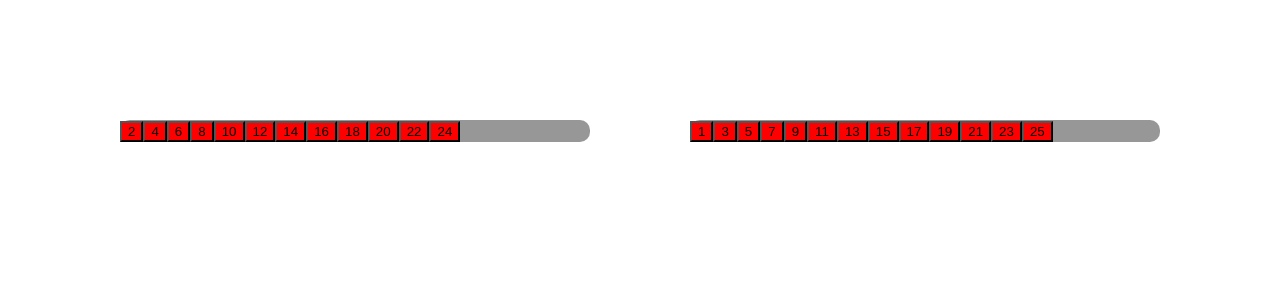
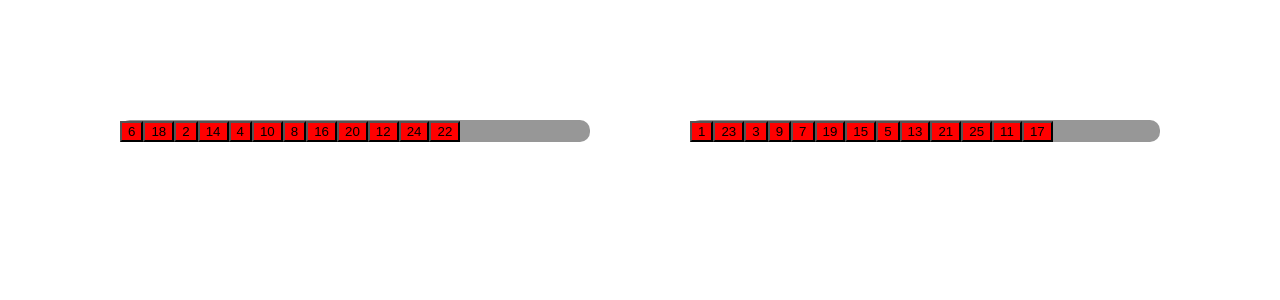
Before and after one commit to justwillj/Front-end-observation-test-exercise-v1, a React (Create React App) app: page / in a window 1280 px wide. Shown: the top 300 px of the page. Built offline with nearby package versions, Linux system fonts and the light colour scheme.

Commit message:
Allows the buttons to be shuffled on page load

```diff
--- a/src/components/app/App.js
+++ b/src/components/app/App.js
@@ -1,5 +1,5 @@
 import "./App.css";
-import { useState } from "react";
+import { useState, useEffect } from "react";
 import Button from "../button/Button.js";
 
 function App() {
@@ -43,6 +43,12 @@ function App() {
     console.log(shuffle);
   };
 
+  //Shuffles the buttons on page load
+  useEffect(() => {
+    shuffleButton(even, setEven);
+    shuffleButton(odd, setOdd);
+  }, []);
+
   const buttonCheck = (id, number, list, setList, test) => {
     if (number == count + 1) {
       // setStyle("correctNumber");
@@ -50,7 +56,6 @@ function App() {
     } else {
       shuffleButton(list, setList);
     }
-    console.log(test);
   };
   console.log(even);
   return (
```
